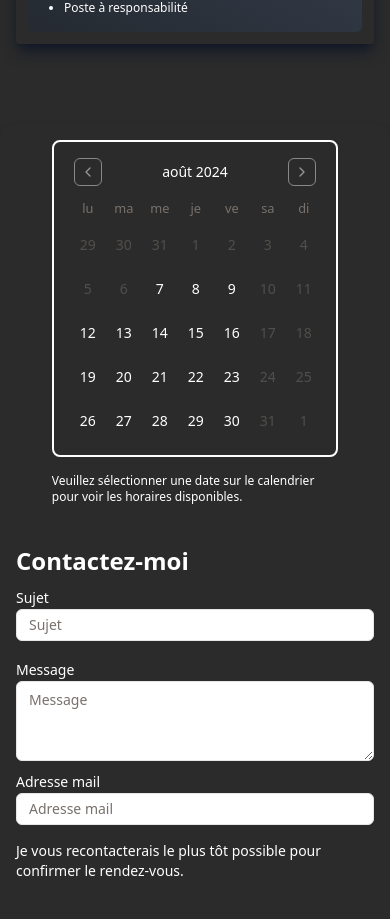
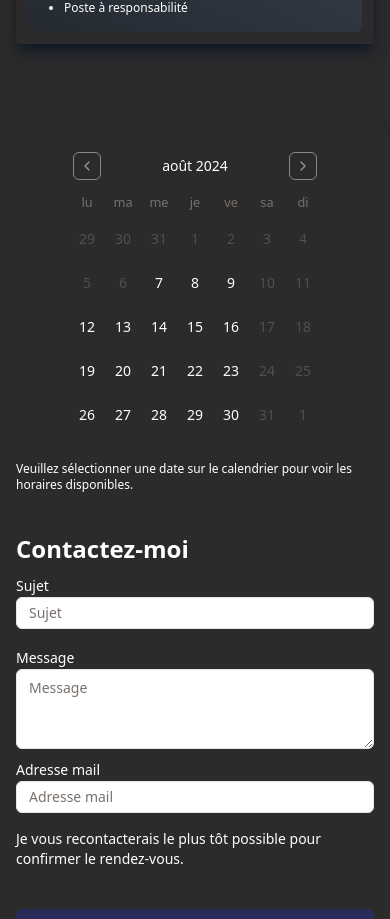
Before and after one commit to Eikjos/portfolio, a Next.js app: page / in a window 390 px wide. Shown: the part 2657-3576 px from the top of the page. Built offline with nearby package versions, Linux system fonts and the light colour scheme.

Commit message:
fix: calendar

```diff
--- a/components/organims/appointment.tsx
+++ b/components/organims/appointment.tsx
@@ -102,7 +102,7 @@ const Appointment = () => {
 
   return (
     <div className="sm:w-5/6 md:w-2/3  w-full md:mx-auto md:p-10 p-4 flex md:flex-row flex-col gap-10 rounded-2xl shadow-xl shadow-gray-900 bg-secondary">
-      <div className="md:w-1/2 w-4/5 mx-auto">
+      <div className="mx-auto">
         <Calendar
           mode="single"
           locale={fr}
@@ -114,7 +114,7 @@ const Appointment = () => {
           ]}
           selected={date}
           onSelect={onChangeDate}
-          className="text-white border-2 border-white p-4 rounded-lg"
+          className="text-white flex justify-center"
         />
         <TimePicker
           name="date"
--- a/components/ui/calendar.tsx
+++ b/components/ui/calendar.tsx
@@ -20,7 +20,7 @@ function Calendar({
       showOutsideDays={showOutsideDays}
       className={cn("p-3", className)}
       classNames={{
-        months: "flex flex-col sm:flex-row space-y-4 sm:space-x-4 sm:space-y-0",
+        months: "flex flex-col sm:flex-row space-y-4 sm:space-y-0",
         month: "space-y-4",
         caption: "flex justify-center pt-1 relative items-center",
         caption_label: "text-sm font-medium",
```
